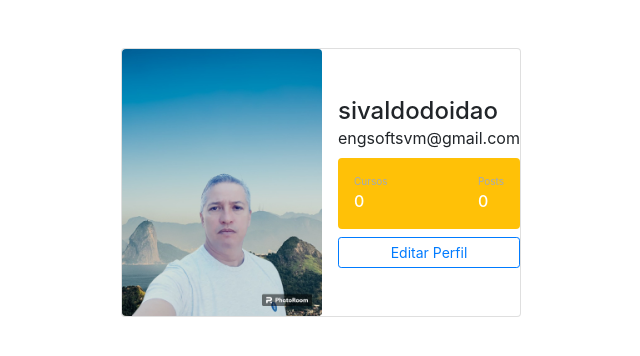
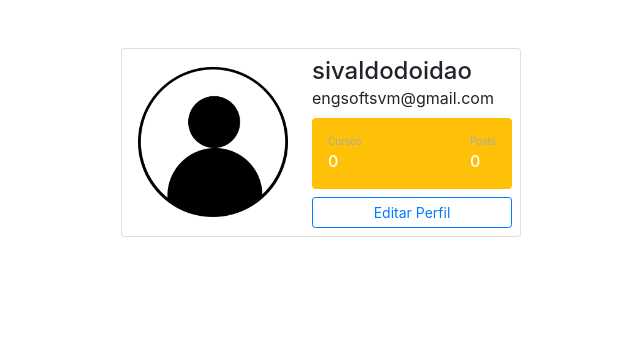
Before and after one commit to sivaldo-almeida1973/SiteComunidadePythonFlask, a Flask app: page /perfil in a window 1280 px wide. Shown: the part 56-412 px from the top of the page, without its empty margins (319-959 px from the left). Run offline with Flask 3, Linux system fonts and the light colour scheme; a user stored in the database is signed in; some libraries are stand-ins or nearby versions.

Commit message:
Carregando a imagem padrão de Perfil

```diff
--- a/comunidadeimpressionadora/routes.py
+++ b/comunidadeimpressionadora/routes.py
@@ -79,7 +79,8 @@ def sair():
 @app.route('/perfil')
 @login_required
 def perfil():
-        return render_template('perfil.html')
+     foto_perfil = url_for('static', filename='fotos_perfil/{}'.format(current_user.foto_perfil))
+     return render_template('perfil.html', foto_perfil=foto_perfil)
 
 
 
--- a/comunidadeimpressionadora/templates/perfil.html
+++ b/comunidadeimpressionadora/templates/perfil.html
@@ -3,12 +3,12 @@
 {% block body %}
 
    <div class="container mt-5 d-flex justify-content-center">
-        <div class="card p-0">
+        <div class="card p-2">
 
              <div class="d-flex align-items-center">
 
-                    <div class="image p-0">
-                        <img src="static/img/sivaldo-Photoroom.jpg" class="rounded" width="200">
+                    <div class="image p-2">
+                        <img src="{{ foto_perfil }}" class="rounded" width="150">
                     </div>
 
                 <div class="ml-3 w-100">
```
Also changed, not shown: comunidadeimpressionadora/static/fotos_perfil/__init__.py (added), comunidadeimpressionadora/static/fotos_perfil/default.jpg (added), comunidadeimpressionadora/static/fotos_perfil/lucas.png (renamed from comunidadeimpressionadora/static/img/lucas.png), comunidadeimpressionadora/static/fotos_perfil/sivaldo-Photoroom.jpg (renamed from comunidadeimpressionadora/static/img/sivaldo-Photoroom.jpg), comunidadeimpressionadora/static/fotos_perfil/sivaldo.jpg (renamed from comunidadeimpressionadora/static/img/sivaldo.jpg), comunidadeimpressionadora/static/fotos_perfil/sivaldo2.png (renamed from comunidadeimpressionadora/static/img/sivaldo2.png).
